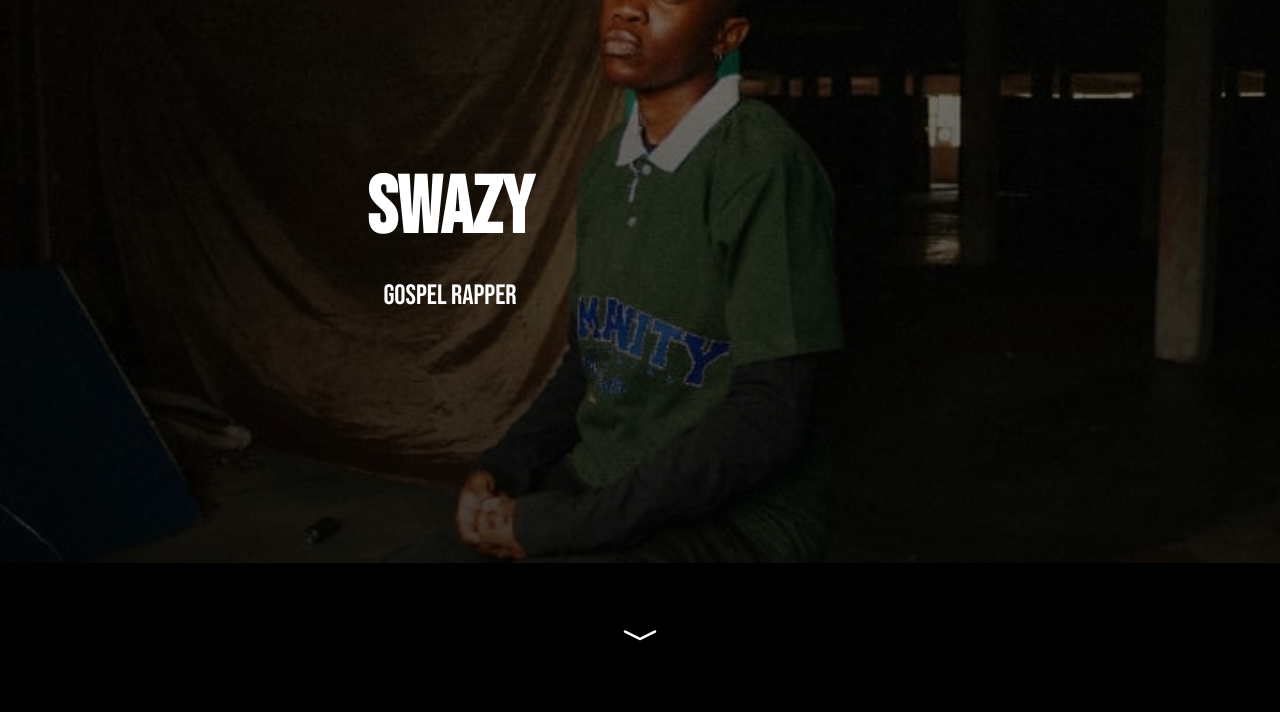
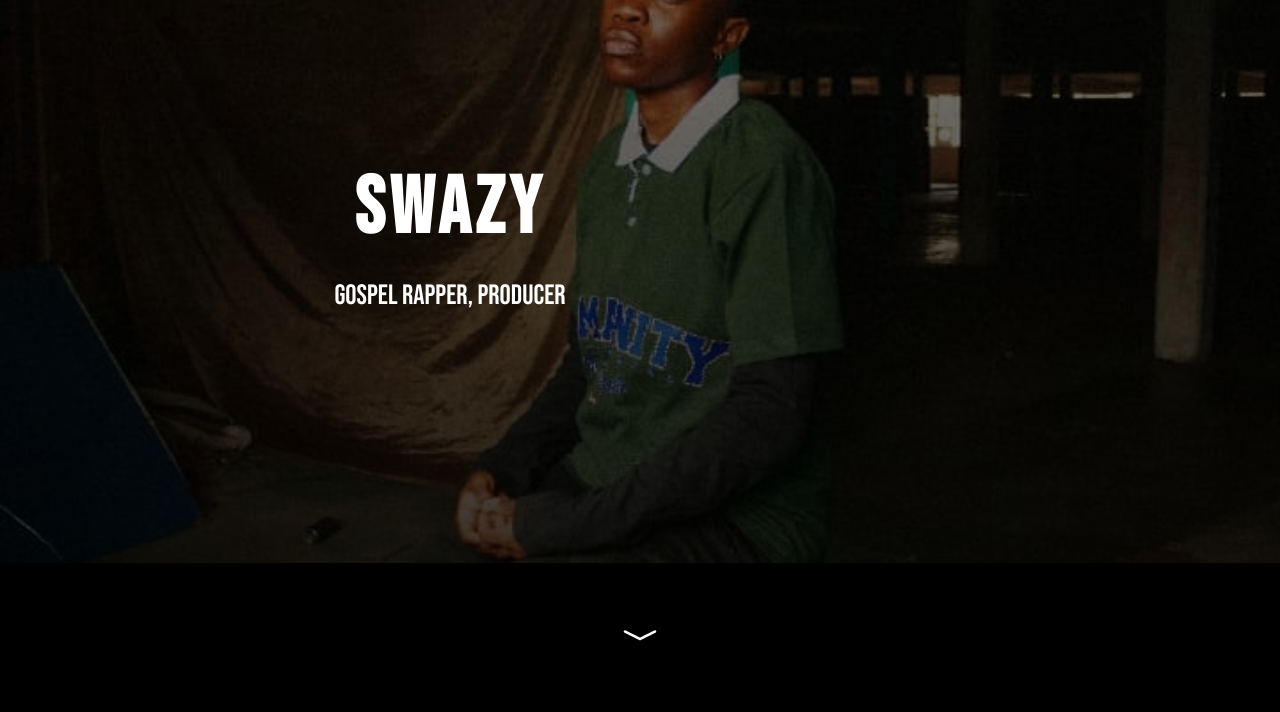
Before and after one commit to MufaroDKaseke/swazy2, a website: page public/index.html in a window 1280 px wide. Shown: the part 77-789 px from the top of the page. Drawn offline with nearby package versions, Linux system fonts and the light colour scheme.

Commit message:
Update header subtitle and enhance h1 styling with letter-spacing

```diff
--- a/public/index.html
+++ b/public/index.html
@@ -60,7 +60,7 @@
         <div class="row align-items-center">
           <div class="col-md-6 col-lg-8 text-center animate__animated animate__fadeIn animate__delay-200ms">
             <h1 class="mb-4 fw-bold display-1">SWAZY</h1>
-            <h3 class="fw-light">Gospel Rapper</h3>
+            <h3 class="fw-lighter">Gospel Rapper, Producer</h3>
           </div>
         </div>
       </div>
--- a/src/scss/style.scss
+++ b/src/scss/style.scss
@@ -59,6 +59,10 @@ html {
 
   > .container > .row {
     height: 80vh;
+  }
+
+  h1 {
+    letter-spacing: 5px;
   }
 }
 
```
Also changed, not shown: src/css/style.css, 1 other file.
